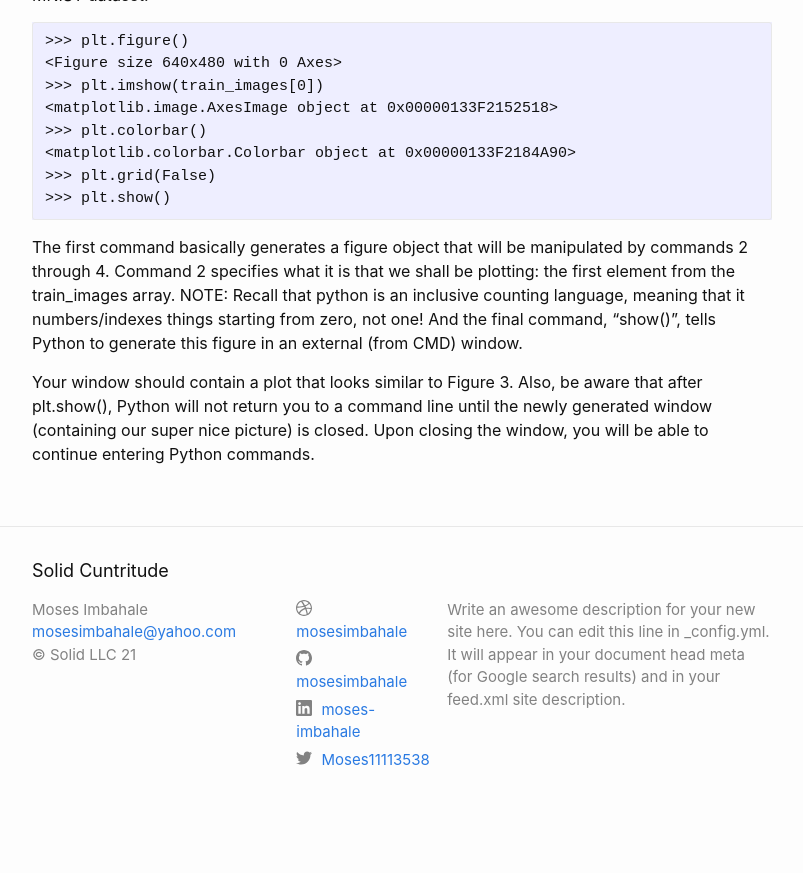
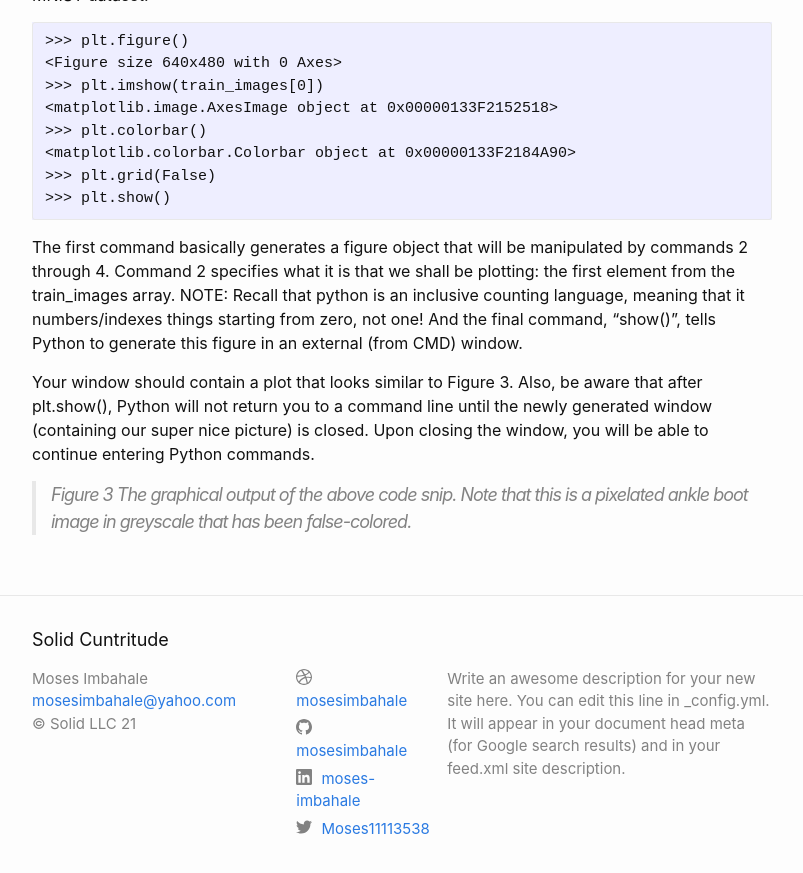
Before and after one commit to mosesimbahale/my-blog, a Jekyll site: the page built from Tech-blog/_posts/2021-12-17-Image-Processing-Tensorflow-ML.md, in a window 1280 px wide and 900 px high, scrolled down 3372 px. Shown: the top 873 px of the window, without its empty margins (238-1041 px from the left). Built offline with Jekyll 4.4.1, drawn with Linux system fonts in a browser that asks for light colours; before the commit the page ends 4203 px from its top, so only the background shows below that.

Commit message:
Update 2021-12-17-Image-Processing-Tensorflow-ML.md

```diff
--- a/Tech-blog/_posts/2021-12-17-Image-Processing-Tensorflow-ML.md
+++ b/Tech-blog/_posts/2021-12-17-Image-Processing-Tensorflow-ML.md
@@ -113,3 +113,5 @@ The first command basically generates a figure object that will be manipulated b
 
 
 Your window should contain a plot that looks similar to Figure 3. Also, be aware that after plt.show(), Python will not return you to a command line until the newly generated window (containing our super nice picture) is closed. Upon closing the window, you will be able to continue entering Python commands.
+
+> Figure 3 The graphical output of the above code snip. Note that this is a pixelated ankle boot image in greyscale that has been false-colored.
```
